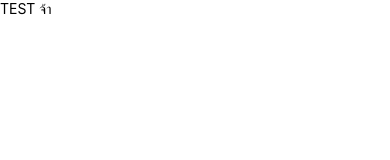
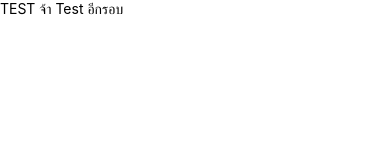
Before and after one commit to sprakz9/readAbook, a React Native app: screen / in a window 390 px wide. Shown: the top 160 px of the page. Built offline with nearby package versions, Linux system fonts and the light colour scheme.

Commit message:
๊Update app.tsx

```diff
--- a/App.tsx
+++ b/App.tsx
@@ -4,7 +4,7 @@ import React from 'react'
 const App = () => {
   return (
     <View>
-      <Text>TEST จ้า</Text>
+      <Text>TEST จ้า Test อีกรอบ</Text>
     </View>
   )
 }
```
